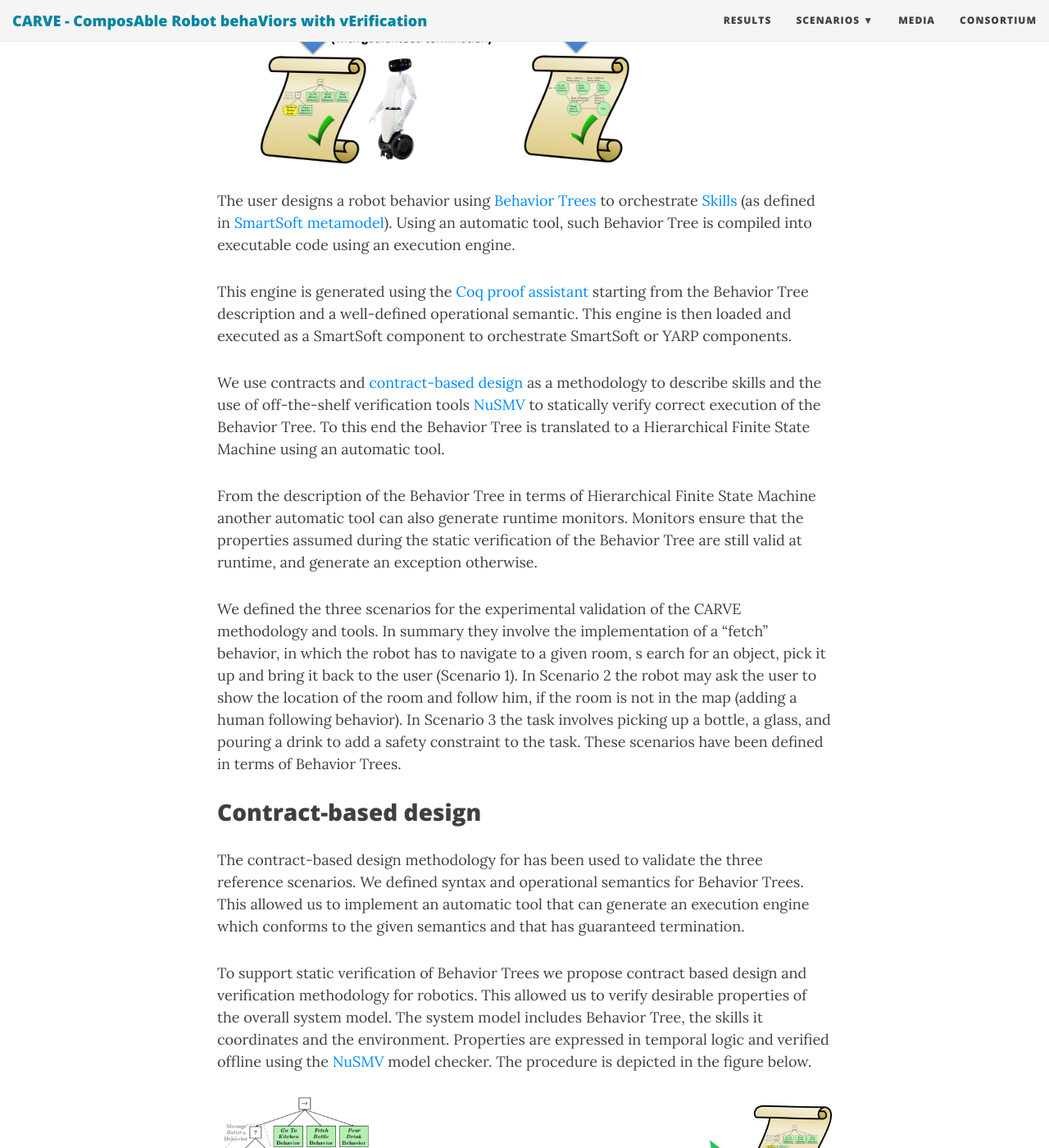
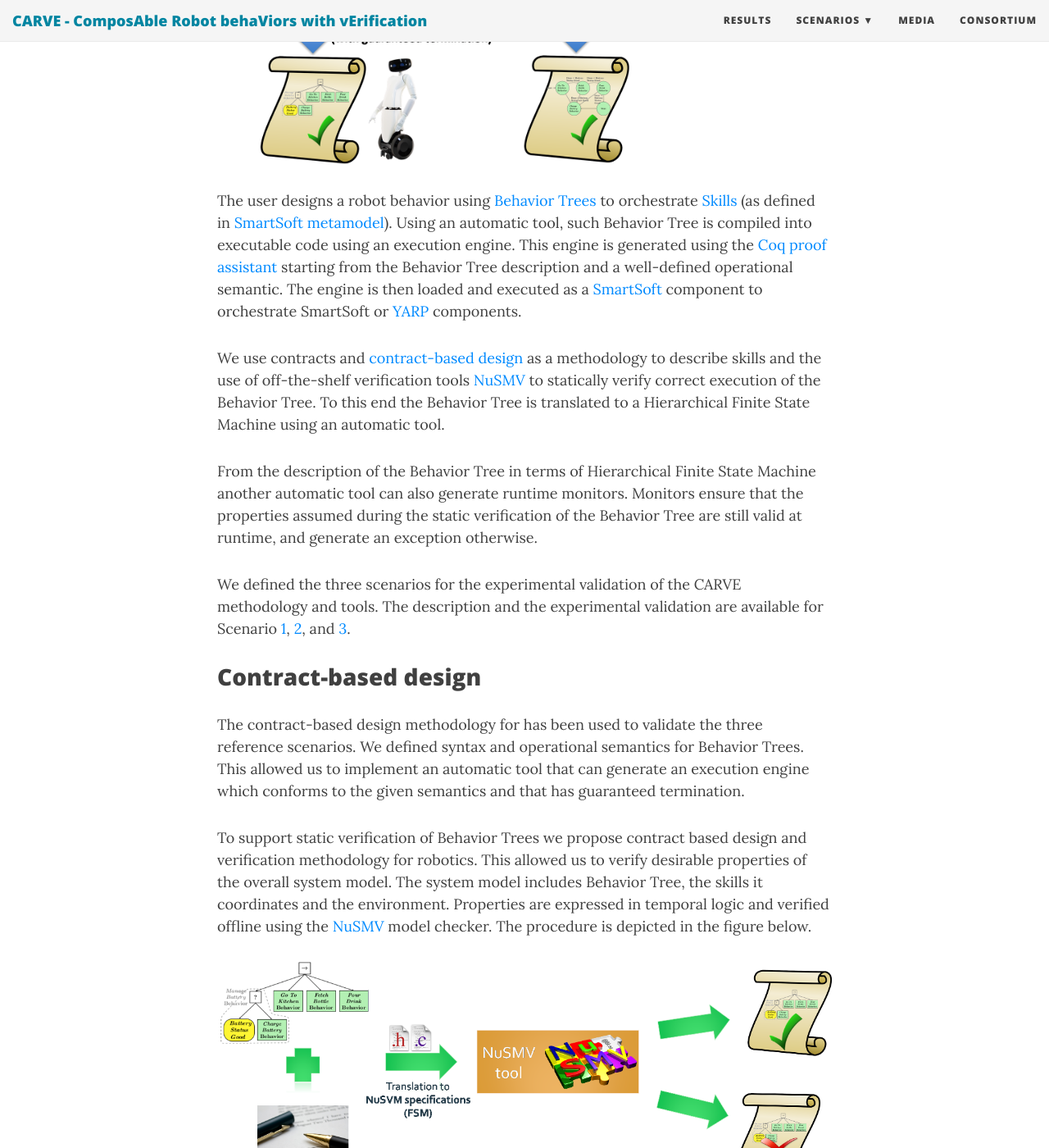
Before and after one commit to mikiec84/CARVE-ROBMOSYS.github.io, a Jekyll site: the page built from results.md, in a window 1280 px wide and 1400 px high, scrolled down 548 px. Shown: the whole window at 82% size. Built offline with Jekyll 4.4.1, drawn with Linux system fonts in a browser that asks for light colours; nearby versions of some CDN libraries; some of the changed text lies outside the part shown.

Commit message:
results page cleanup

```diff
--- a/results.md
+++ b/results.md
@@ -19,11 +19,9 @@
 The user designs a robot behavior using [Behavior Trees](https://en.wikipedia.org/wiki/Behavior_tree_(artificial_intelligence,_robotics_and_control) ) to orchestrate [Skills](https://robmosys.eu/wiki-sn-03/modeling:metamodels:skill-definition)
 (as defined in [SmartSoft metamodel](https://robmosys.eu/wiki-sn-01/modeling:metamodels:start)).
 Using an automatic tool, such Behavior Tree is compiled into executable code
-using an execution engine.
-
-This engine is generated using the [Coq proof assistant](https://coq.inria.fr/) starting from the Behavior Tree description
-and a well-defined operational semantic. This engine is then loaded and executed
-as a SmartSoft component to orchestrate SmartSoft or YARP components.
+using an execution engine. This engine is generated using the [Coq proof assistant](https://coq.inria.fr/) starting from the Behavior Tree description
+and a well-defined operational semantic. The engine is then loaded and executed
+as a [SmartSoft](https://www.servicerobotik-ulm.de/drupal/) component to orchestrate SmartSoft or [YARP](https://www.yarp.it) components.
 
 We use contracts and [contract-based design](https://it.wikipedia.org/wiki/Design_by_contract) as a methodology to describe
 skills and the use of off-the-shelf verification tools [NuSMV](http://nusmv.fbk.eu/) to statically verify
@@ -36,14 +34,7 @@
 valid at runtime, and generate an exception otherwise.
 
 We defined the three scenarios for the experimental validation of the CARVE
-methodology and tools. In summary they involve the implementation of
-a “fetch” behavior, in which the robot has to navigate to a given room, s
-earch for an object, pick it up and bring it back to the user (Scenario 1).
- In Scenario 2 the robot may ask the user to show the location of the room and follow him,
- if the room is not in the map (adding a human following behavior).
- In Scenario 3 the task involves picking up a bottle, a glass, and pouring a drink to
-  add a safety constraint to the task. These scenarios have been defined in terms of Behavior Trees.
-
+methodology and tools. The description and the experimental validation are available for Scenario [1](../scenario1), [2](../scenario2), and [3](../scenario3).
 
 
 
@@ -84,16 +75,14 @@
  on the R1 robot).
 
 To achieve better interoperability we also mapped the RobMoSys communication
-patterns into their YARP equivalent. We are currently working to support
-automatic generation of SmartSoft-YARP bridges in the form of mixed port
-components in tight collaboration with ULM.
+patterns into their YARP equivalent.
 A video showing this integration is available in the [Media](../media#yarpss) page.
 
 
 
 # Integration with the Mood2Be ITP
 
-We also integrated the Behavior Tree graphical editor developed by the Mood2Be ITP (Groot)
+We also integrated the Behavior Tree graphical editor developed by the [Mood2Be ITP](https://robmosys.eu/mood2be/) (Groot)
 so that it can be used to design a Behavior Tree compatible with the CARVE toolchain and
 visualize the status of the execution engine. The Groot GUI has been used for
-the development and execution of the three Scenario [1](../scenario1), [2](../scenario2), and [3](../scenario3).
+the development and execution of the Scenario [1](../scenario1), [2](../scenario2), and [3](../scenario3).
```
Also changed, not shown: other parts of results.md (+1 -1 lines).
